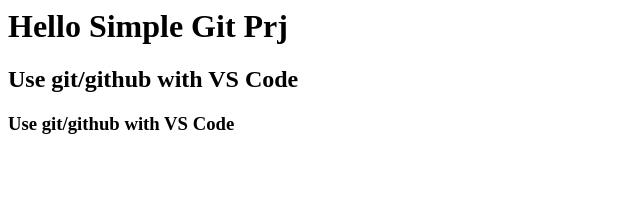
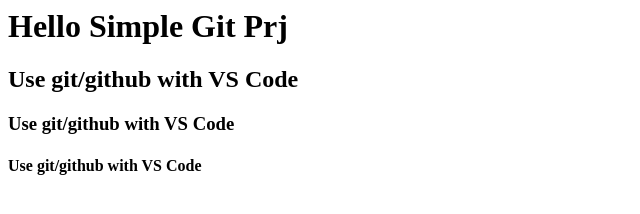
Before and after one commit to yesraj/SimpleGitPrj, a plain HTML site: page index.html in a window 1280 px wide. Shown: the whole page, without its empty margins (0-640 px from the left). Drawn offline with Linux system fonts and the light colour scheme.

Commit message:
4th tag added

```diff
--- a/index.html
+++ b/index.html
@@ -10,5 +10,6 @@
 <h1> Hello Simple Git Prj</h1>
 <h2>Use git/github with VS Code</h2>
 <h3>Use git/github with VS Code</h3>
+<h4>Use git/github with VS Code</h4>
 </body>
 </html>
```
